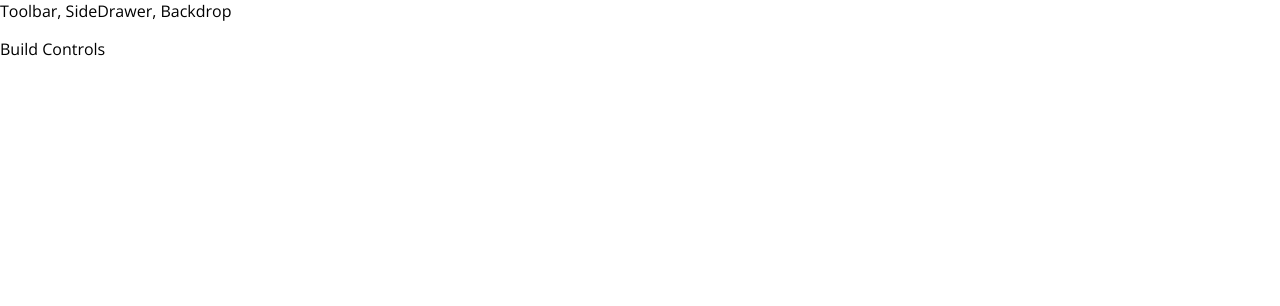
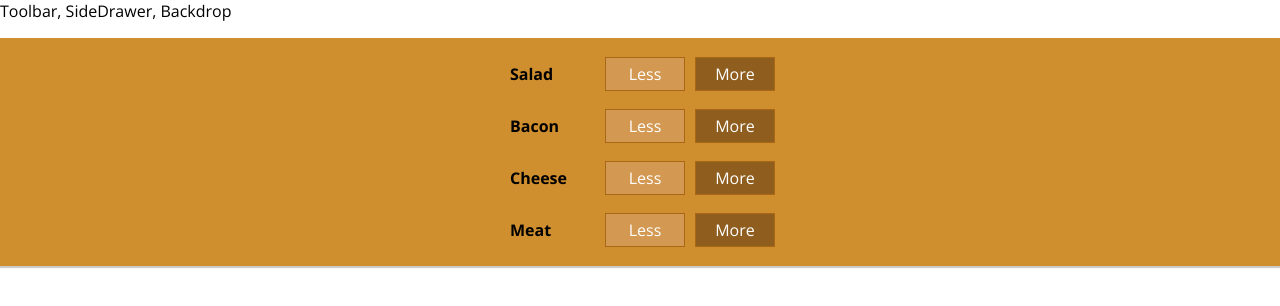
Before and after one commit to woobaik/react, a React app in the folder burger/: page / in a window 1280 px wide. Shown: the top 306 px of the page. Built offline with nearby package versions, Linux system fonts and the light colour scheme.

Commit message:
Oupt muiltiple build controls

```diff
--- a/burger/src/components/Burger/BuildControls/BuildControls.js
+++ b/burger/src/components/Burger/BuildControls/BuildControls.js
@@ -1,8 +1,21 @@
 import React from 'react';
 
+import classes from './BuildControls.module.css';
+import BuildControl from './BuildControl/BuildControl'
+
+const controls = [
+  { label: 'Salad', type: 'Salad'},
+  { label: 'Bacon', type: 'bacon'},
+  { label: 'Cheese', type: 'cheese'},
+  { label: 'Meat', type: 'meat'}
+]
+
+
 const buildControls = (props) => (
-  <div>
-
+  <div className={classes.BuildControls}>
+    {controls.map(control => {
+      return <BuildControl key={control.label} label={control.label} />
+    })}
   </div>
 );
 
--- a/burger/src/containers/BurgerBuilder/BurgerBuilder.js
+++ b/burger/src/containers/BurgerBuilder/BurgerBuilder.js
@@ -3,6 +3,7 @@
 
 import Aux from '../../hoc/Aux';
 import Burger from '../../components/Burger/Burger';
+import BuildControls from '../../components/Burger/BuildControls/BuildControls'
 
 
 class BurgerBuilder extends Component {
@@ -20,7 +21,7 @@
     return (
       <Aux>
         <Burger ingredient={this.state.ingredient}/>
-        <div>Build Controls</div>
+        <BuildControls />
       </Aux>
     );
   }
```
